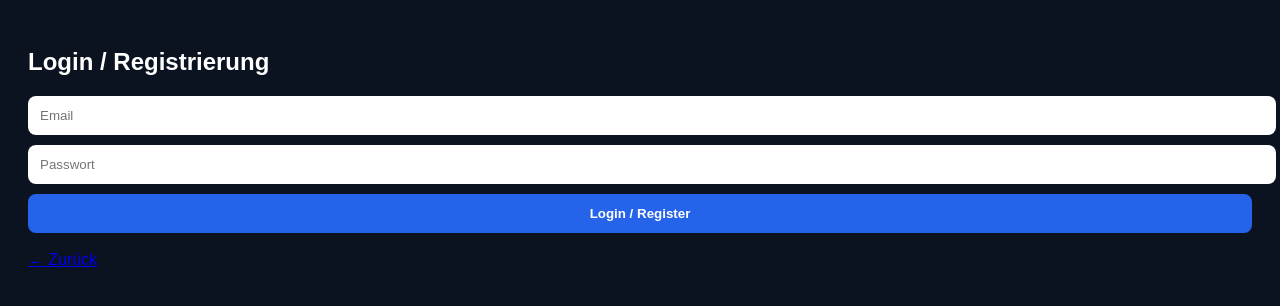
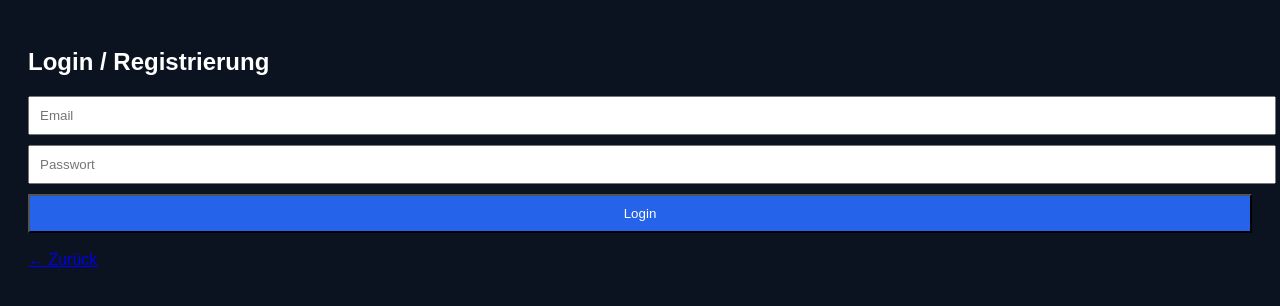
Before and after one commit to svenknipprath90-crypto/ticket-marketplace, a website: page login.html in a window 1280 px wide. Drawn offline with nearby package versions, Linux system fonts and the light colour scheme.

Commit message:
Update login.html

```diff
--- a/login.html
+++ b/login.html
@@ -13,23 +13,16 @@ body {
   font-family:sans-serif;
   padding:20px;
 }
-
 input {
   width:100%;
-  padding:12px;
+  padding:10px;
   margin-bottom:10px;
-  border-radius:8px;
-  border:none;
 }
-
 button {
   width:100%;
-  padding:12px;
+  padding:10px;
   background:#2563eb;
   color:white;
-  border:none;
-  border-radius:8px;
-  font-weight:bold;
 }
 </style>
 </head>
@@ -38,10 +31,10 @@ button {
 
 <h2>Login / Registrierung</h2>
 
-<input type="email" id="email" placeholder="Email">
-<input type="password" id="password" placeholder="Passwort">
+<input id="email" placeholder="Email">
+<input id="password" type="password" placeholder="Passwort">
 
-<button onclick="login()">Login / Register</button>
+<button onclick="login()">Login</button>
 
 <br><br>
 <a href="index.html">← Zurück</a>
@@ -50,7 +43,7 @@ button {
 
 const db = window.supabase.createClient(
   "https://rucejmhjgfvlntoxhczm.supabase.co",
-  "eyJhbGciOiJIUzI1NiIsInR5cCI6IkpXVCJ9..."
+  "eyJhbGciOiJIUzI1NiIsInR5cCI6IkpXVCJ9.eyJpc3MiOiJzdXBhYmFzZSIsInJlZiI6InJ1Y2VqbWhqZ2Z2bG50b3hoY3ptIiwicm9sZSI6ImFub24iLCJpYXQiOjE3NzQ1NTU4OTcsImV4cCI6MjA5MDEzMTg5N30.Eq1vP38qyX0c-m23mceGg-gxZD_mn4sOyGqVxZMRoFk"
 );
 
 async function login() {
@@ -58,23 +51,11 @@ async function login() {
   const email = document.getElementById("email").value;
   const password = document.getElementById("password").value;
 
-  const { data, error } = await db.auth.signInWithPassword({
-    email,
-    password
-  });
+  let { error } = await db.auth.signInWithPassword({ email, password });
 
   if (error) {
-    // wenn user nicht existiert → registrieren
-    const { data, error } = await db.auth.signUp({
-      email,
-      password
-    });
-
-    if (error) {
-      alert(error.message);
-      return;
-    }
-
+    let res = await db.auth.signUp({ email, password });
+    if (res.error) return alert(res.error.message);
     alert("Account erstellt!");
   } else {
     alert("Eingeloggt!");
```
